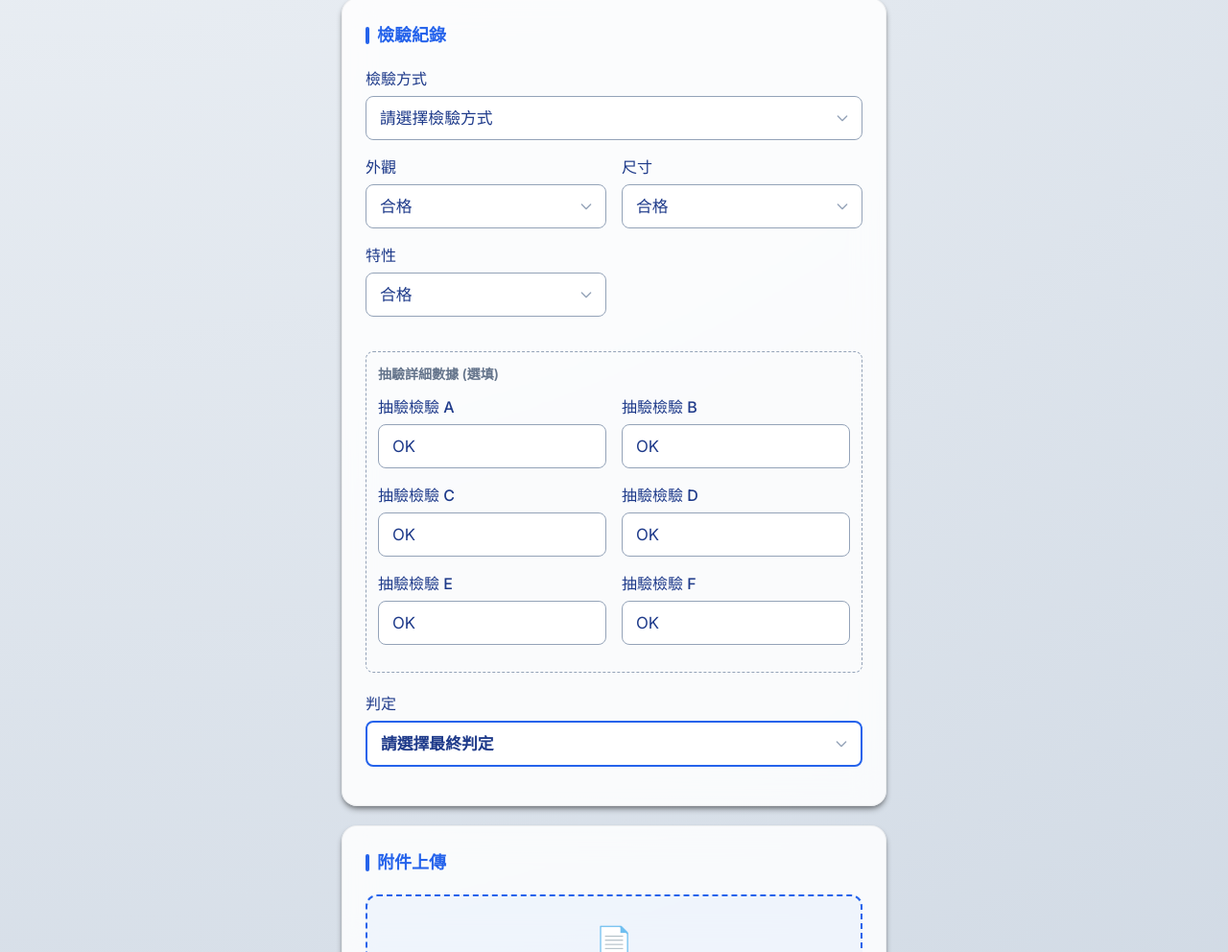
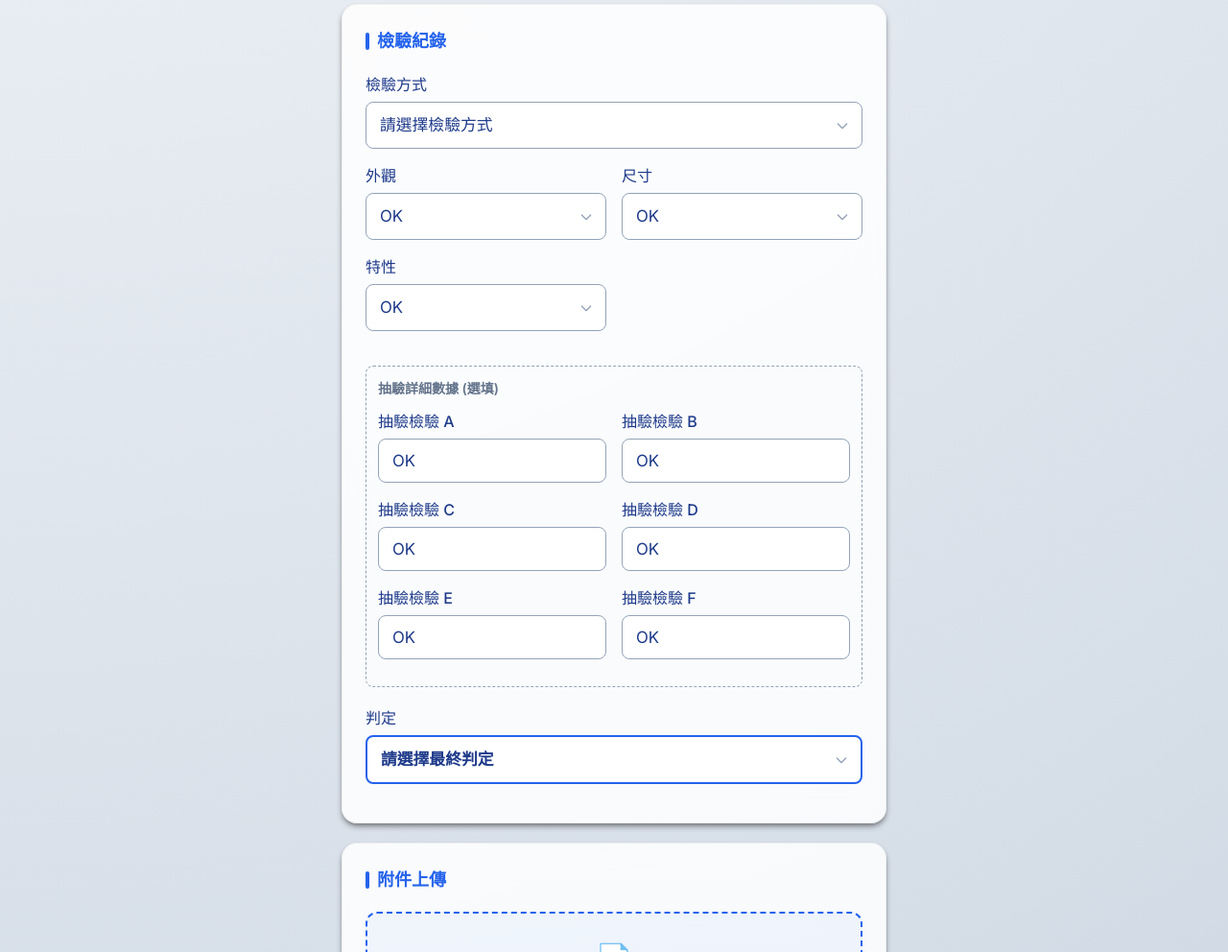
Before and after one commit to ares710911/iqc-system, a plain HTML site: page index.html in a window 1280 px wide. Shown: the part 1040-2032 px from the top of the page at 96% size. Drawn offline with Linux system fonts and the light colour scheme; no server answers.

Commit message:
Add files via upload

```diff
--- a/app_v6.js
+++ b/app_v6.js
@@ -3,7 +3,7 @@
 let globalPartsData = [];
 
 document.addEventListener('DOMContentLoaded', () => {
-    alert("【系統通知】成功載入最新版 V7 系統！");
+    alert("【系統通知】成功載入最新版 V8 系統！");
     const dateInput = document.getElementById('uploadDate');
     const today = new Date().toISOString().split('T')[0];
     dateInput.value = today;
--- a/index.html
+++ b/index.html
@@ -92,22 +92,22 @@
                         <div class="form-group half">
                             <label for="appearance">外觀</label>
                             <select id="appearance" name="appearance" required>
-                                <option value="合格">合格</option>
-                                <option value="不合格">不合格</option>
+                                <option value="OK">OK</option>
+                                <option value="NG">NG</option>
                             </select>
                         </div>
                         <div class="form-group half">
                             <label for="dimensions">尺寸</label>
                             <select id="dimensions" name="dimensions" required>
-                                <option value="合格">合格</option>
-                                <option value="不合格">不合格</option>
+                                <option value="OK">OK</option>
+                                <option value="NG">NG</option>
                             </select>
                         </div>
                         <div class="form-group half">
                             <label for="characteristics">特性</label>
                             <select id="characteristics" name="characteristics" required>
-                                <option value="合格">合格</option>
-                                <option value="不合格">不合格</option>
+                                <option value="OK">OK</option>
+                                <option value="NG">NG</option>
                             </select>
                         </div>
                     </div>
@@ -149,8 +149,8 @@
                         <label for="result">判定</label>
                         <select id="result" name="result" required class="highlight-select">
                             <option value="" disabled selected>請選擇最終判定</option>
-                            <option value="合格">合格</option>
-                            <option value="批退">批退</option>
+                            <option value="OK">OK</option>
+                            <option value="NG">NG</option>
                             <option value="特採">特採</option>
                         </select>
                     </div>
--- a/sw.js
+++ b/sw.js
@@ -1,4 +1,4 @@
-const CACHE_NAME = 'iqc-netlify-v11';
+const CACHE_NAME = 'iqc-netlify-v12';
 const urlsToCache = [
   './',
   './index.html',
```
